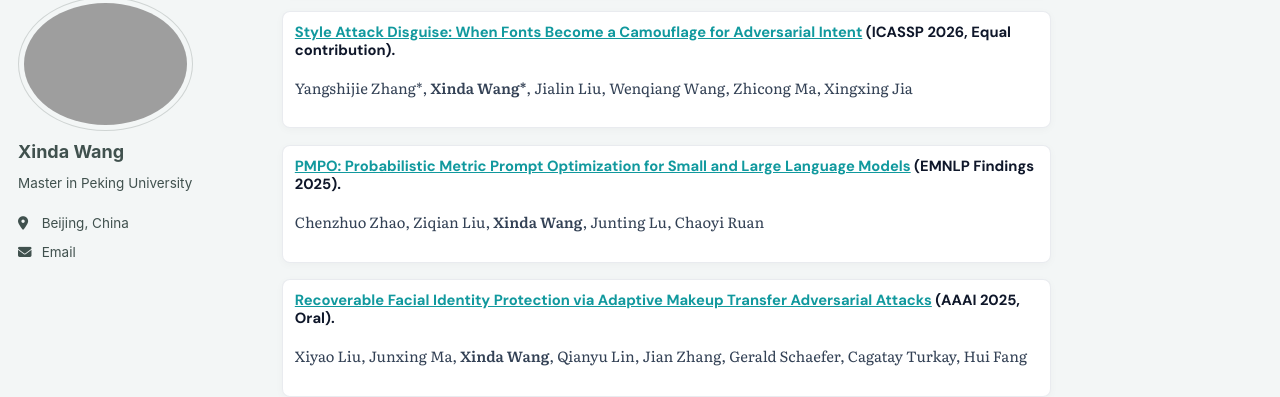
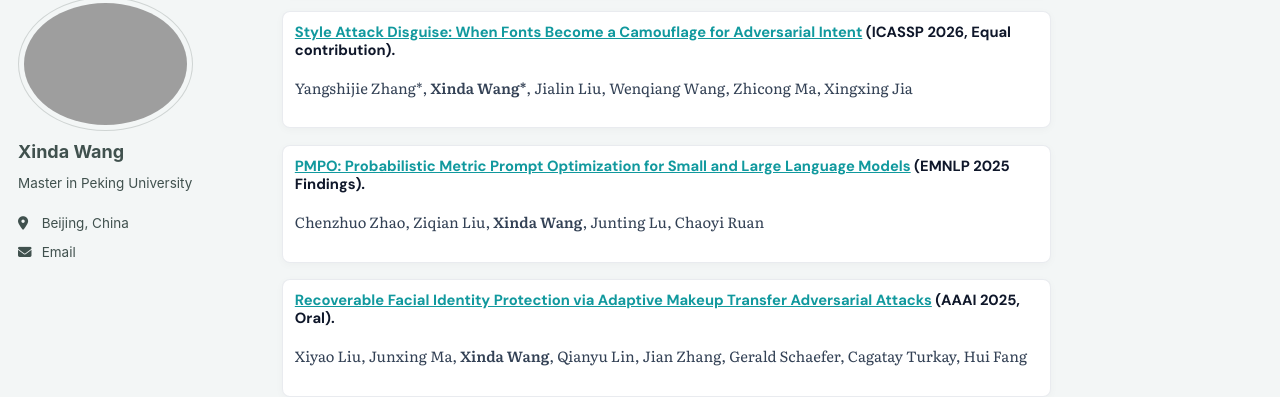
Before and after one commit to xindaaW/xindaaW.github.io, a Jekyll site: the page built from _pages/about.md, in a window 1280 px wide and 900 px high, scrolled down 1539 px. Shown: the part 104-501 px from the top of the window. Built offline with Jekyll 4.4.1, drawn with Linux system fonts in a browser that asks for light colours; a script bundle is joined from its source files by our own code; library files that are not in the unit come from our copies.

Commit message:
update PMPO venue label to EMNLP 2025 Findings

```diff
--- a/_pages/about.md
+++ b/_pages/about.md
@@ -75,7 +75,7 @@ redirect_from:
       <p class="pub-card__authors">Yangshijie Zhang*, <strong>Xinda Wang*</strong>, Jialin Liu, Wenqiang Wang, Zhicong Ma, Xingxing Jia</p>
     </li>
     <li class="pub-card">
-      <p class="pub-card__title"><a href="https://arxiv.org/abs/2505.16307" target="_blank" rel="noopener">PMPO: Probabilistic Metric Prompt Optimization for Small and Large Language Models</a> (EMNLP Findings 2025).</p>
+      <p class="pub-card__title"><a href="https://arxiv.org/abs/2505.16307" target="_blank" rel="noopener">PMPO: Probabilistic Metric Prompt Optimization for Small and Large Language Models</a> (EMNLP 2025 Findings).</p>
       <p class="pub-card__authors">Chenzhuo Zhao, Ziqian Liu, <strong>Xinda Wang</strong>, Junting Lu, Chaoyi Ruan</p>
     </li>
     <li class="pub-card">
```
